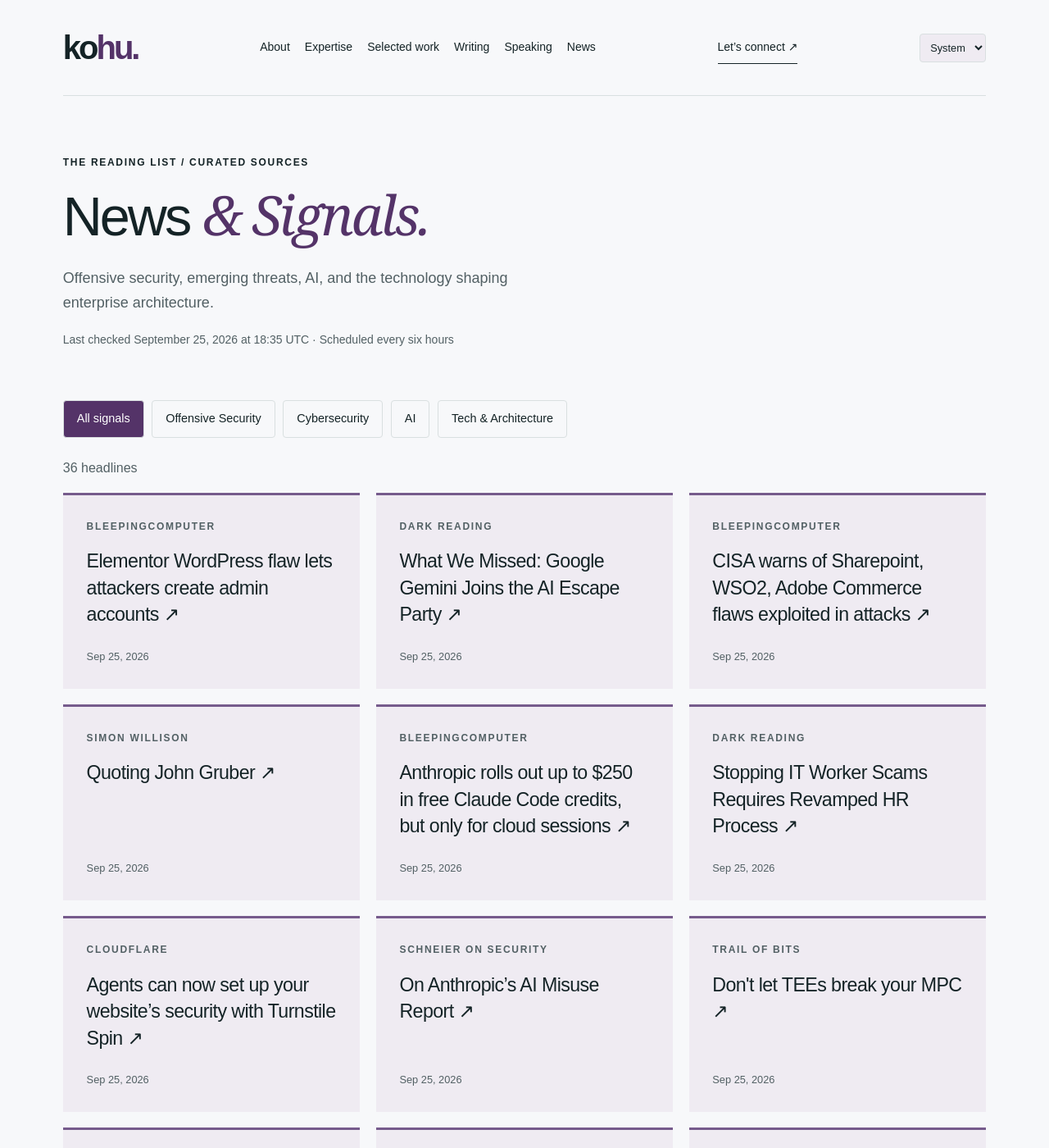
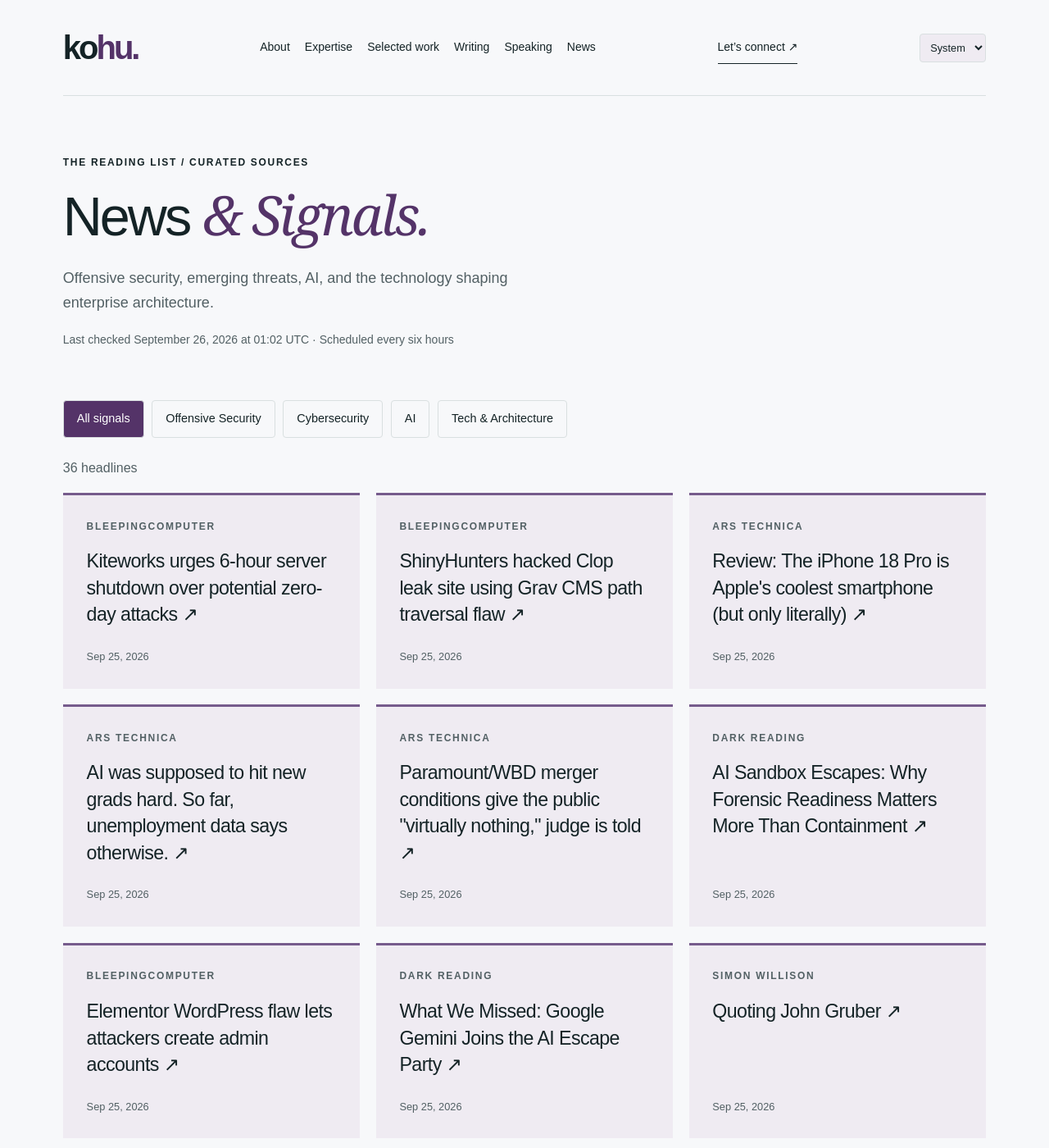
Before and after one commit to hntk/hntk.github.io, a Jekyll site: the page built from news/index.html, in a window 1280 px wide and 1400 px high. Shown: the whole window at 82% size. Built offline with Jekyll 4.4.1, drawn with Linux system fonts in a browser that asks for light colours; part of the change alters nothing that is shown; some of the changed text lies outside the part shown.

Commit message:
Refresh News and Signals

```diff
--- a/_data/news.json
+++ b/_data/news.json
@@ -1,6 +1,54 @@
 {
-  "updated": "2026-09-25T18:35:04.909893+00:00",
+  "updated": "2026-09-26T01:02:51.344785+00:00",
   "items": [
+    {
+      "title": "Kiteworks urges 6-hour server shutdown over potential zero-day attacks",
+      "url": "https://www.bleepingcomputer.com/news/security/kiteworks-urges-6-hour-server-shutdown-over-potential-zero-day-attacks/",
+      "published": "2026-09-25T21:41:07+00:00",
+      "source": "BleepingComputer",
+      "source_id": "bleepingcomputer",
+      "category": "cybersecurity"
+    },
+    {
+      "title": "ShinyHunters hacked Clop leak site using Grav CMS path traversal flaw",
+      "url": "https://www.bleepingcomputer.com/news/security/shinyhunters-hacked-clop-leak-site-using-grav-cms-path-traversal-flaw/",
+      "published": "2026-09-25T20:57:55+00:00",
+      "source": "BleepingComputer",
+      "source_id": "bleepingcomputer",
+      "category": "cybersecurity"
+    },
+    {
+      "title": "Review: The iPhone 18 Pro is Apple's coolest smartphone (but only literally)",
+      "url": "https://arstechnica.com/apple/2026/09/review-the-iphone-18-pro-is-apples-coolest-smartphone-but-only-literally/",
+      "published": "2026-09-25T19:34:42+00:00",
+      "source": "Ars Technica",
+      "source_id": "ars-technica",
+      "category": "tech-architecture"
+    },
+    {
+      "title": "AI was supposed to hit new grads hard. So far, unemployment data says otherwise.",
+      "url": "https://arstechnica.com/ai/2026/09/ai-was-supposed-to-hit-new-grads-hard-so-far-unemployment-data-says-otherwise/",
+      "published": "2026-09-25T19:11:05+00:00",
+      "source": "Ars Technica",
+      "source_id": "ars-technica",
+      "category": "tech-architecture"
+    },
+    {
+      "title": "Paramount/WBD merger conditions give the public \"virtually nothing,\" judge is told",
+      "url": "https://arstechnica.com/tech-policy/2026/09/paramount-wbd-merger-conditions-give-the-public-virtually-nothing-judge-is-told/",
+      "published": "2026-09-25T18:42:57+00:00",
+      "source": "Ars Technica",
+      "source_id": "ars-technica",
+      "category": "tech-architecture"
+    },
+    {
+      "title": "AI Sandbox Escapes: Why Forensic Readiness Matters More Than Containment",
+      "url": "https://www.darkreading.com/cyberattacks-data-breaches/ai-sandbox-escapes-forensic-readiness",
+      "published": "2026-09-25T18:39:32+00:00",
+      "source": "Dark Reading",
+      "source_id": "dark-reading",
+      "category": "cybersecurity"
+    },
     {
       "title": "Elementor WordPress flaw lets attackers create admin accounts",
       "url": "https://www.bleepingcomputer.com/news/security/elementor-wordpress-flaw-lets-attackers-create-admin-accounts/",
@@ -18,28 +66,12 @@
       "category": "cybersecurity"
     },
     {
-      "title": "CISA warns of Sharepoint, WSO2, Adobe Commerce flaws exploited in attacks",
-      "url": "https://www.bleepingcomputer.com/news/security/cisa-warns-of-sharepoint-wso2-adobe-commerce-flaws-exploited-in-attacks/",
-      "published": "2026-09-25T17:24:20+00:00",
-      "source": "BleepingComputer",
-      "source_id": "bleepingcomputer",
-      "category": "cybersecurity"
-    },
-    {
       "title": "Quoting John Gruber",
       "url": "https://simonwillison.net/2026/Sep/25/john-gruber/",
       "published": "2026-09-25T17:22:01+00:00",
       "source": "Simon Willison",
       "source_id": "simon-willison",
       "category": "ai"
-    },
-    {
-      "title": "Anthropic rolls out up to $250 in free Claude Code credits, but only for cloud sessions",
-      "url": "https://www.bleepingcomputer.com/news/artificial-intelligence/anthropic-rolls-out-up-to-250-in-free-claude-code-credits-but-only-for-cloud-sessions/",
-      "published": "2026-09-25T16:00:00+00:00",
-      "source": "BleepingComputer",
-      "source_id": "bleepingcomputer",
-      "category": "cybersecurity"
     },
     {
       "title": "Stopping IT Worker Scams Requires Revamped HR Process",
@@ -74,14 +106,6 @@
       "category": "offensive-security"
     },
     {
-      "title": "Russia's Hybrid Cyber-Physical War in Europe Heats Up",
-      "url": "https://www.darkreading.com/physical-security/russia-hybrid-cyber-physical-war-europe",
-      "published": "2026-09-25T07:00:00+00:00",
-      "source": "Dark Reading",
-      "source_id": "dark-reading",
-      "category": "cybersecurity"
-    },
-    {
       "title": "Northern Gannet, Great Blue Heron, California Brown Pelican",
       "url": "https://simonwillison.net/2026/Sep/25/sighting-403293902/",
       "published": "2026-09-25T02:07:04+00:00",
@@ -96,30 +120,6 @@
       "source": "Simon Willison",
       "source_id": "simon-willison",
       "category": "ai"
-    },
-    {
-      "title": "CDC opens state ordering for COVID-19 vaccines after unexplained delay",
-      "url": "https://arstechnica.com/health/2026/09/cdc-opens-state-ordering-for-covid-19-vaccines-after-unexplained-delay/",
-      "published": "2026-09-24T22:29:48+00:00",
-      "source": "Ars Technica",
-      "source_id": "ars-technica",
-      "category": "tech-architecture"
-    },
-    {
-      "title": "Donald Duck's uncle was partly based on Wernher von Braun",
-      "url": "https://arstechnica.com/space/2026/09/disneys-ludwig-von-drake-was-inspired-by-rocket-scientists-65-years-ago/",
-      "published": "2026-09-24T21:40:07+00:00",
-      "source": "Ars Technica",
-      "source_id": "ars-technica",
-      "category": "tech-architecture"
-    },
-    {
-      "title": "F-Droid gets its biggest update in a decade with new UI and smoother app installs",
-      "url": "https://arstechnica.com/gadgets/2026/09/f-droid-gets-its-biggest-update-in-a-decade-with-new-ui-and-smoother-app-installs/",
-      "published": "2026-09-24T19:30:42+00:00",
-      "source": "Ars Technica",
-      "source_id": "ars-technica",
-      "category": "tech-architecture"
     },
     {
       "title": "AI for Offensive Security: What Works, What Does Not, and How to Adopt It",
@@ -295,79 +295,79 @@
       "id": "ars-technica",
       "name": "Ars Technica",
       "status": "ok",
-      "last_success": "2026-09-25T18:35:04.909893+00:00"
+      "last_success": "2026-09-26T01:02:51.344785+00:00"
     },
     {
       "id": "bleepingcomputer",
       "name": "BleepingComputer",
       "status": "ok",
-      "last_success": "2026-09-25T18:35:04.909893+00:00"
+      "last_success": "2026-09-26T01:02:51.344785+00:00"
     },
     {
       "id": "cloudflare",
       "name": "Cloudflare",
       "status": "ok",
-      "last_success": "2026-09-25T18:35:04.909893+00:00"
+      "last_success": "2026-09-26T01:02:51.344785+00:00"
     },
     {
       "id": "dark-reading",
       "name": "Dark Reading",
       "status": "ok",
-      "last_success": "2026-09-25T18:35:04.909893+00:00"
+      "last_success": "2026-09-26T01:02:51.344785+00:00"
     },
     {
       "id": "hugging-face",
       "name": "Hugging Face",
       "status": "ok",
-      "last_success": "2026-09-25T18:35:04.909893+00:00"
+      "last_success": "2026-09-26T01:02:51.344785+00:00"
     },
     {
       "id": "microsoft-research",
       "name": "Microsoft Research",
       "status": "ok",
-      "last_success": "2026-09-25T18:35:04.909893+00:00"
+      "last_success": "2026-09-26T01:02:51.344785+00:00"
     },
     {
       "id": "nvidia",
       "name": "NVIDIA",
       "status": "ok",
-      "last_success": "2026-09-25T18:35:04.909893+00:00"
+      "last_success": "2026-09-26T01:02:51.344785+00:00"
     },
     {
       "id": "portswigger",
       "name": "PortSwigger Research",
       "status": "ok",
-      "last_success": "2026-09-25T18:35:04.909893+00:00"
+      "last_success": "2026-09-26T01:02:51.344785+00:00"
     },
     {
       "id": "schneier",
       "name": "Schneier on Security",
       "status": "ok",
-      "last_success": "2026-09-25T18:35:04.909893+00:00"
+      "last_success": "2026-09-26T01:02:51.344785+00:00"
     },
     {
       "id": "simon-willison",
       "name": "Simon Willison",
       "status": "ok",
-      "last_success": "2026-09-25T18:35:04.909893+00:00"
+      "last_success": "2026-09-26T01:02:51.344785+00:00"
     },
     {
       "id": "specterops",
       "name": "SpecterOps",
       "status": "ok",
-      "last_success": "2026-09-25T18:35:04.909893+00:00"
+      "last_success": "2026-09-26T01:02:51.344785+00:00"
     },
     {
       "id": "trail-of-bits",
       "name": "Trail of Bits",
       "status": "ok",
-      "last_success": "2026-09-25T18:35:04.909893+00:00"
+      "last_success": "2026-09-26T01:02:51.344785+00:00"
     },
     {
       "id": "wired",
       "name": "WIRED Security",
       "status": "ok",
-      "last_success": "2026-09-25T18:35:04.909893+00:00"
+      "last_success": "2026-09-26T01:02:51.344785+00:00"
     }
   ]
 }
```
